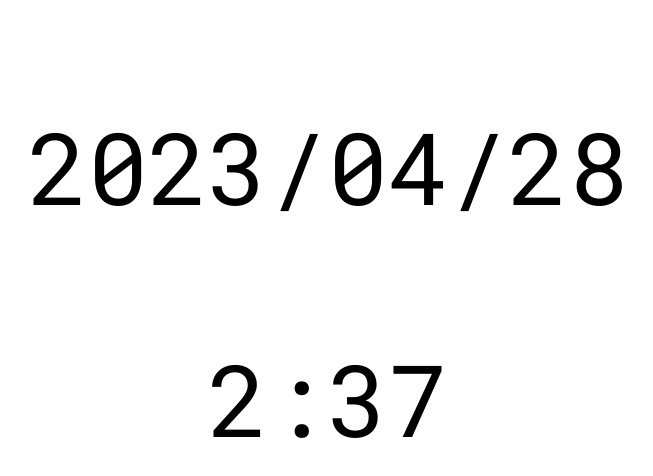
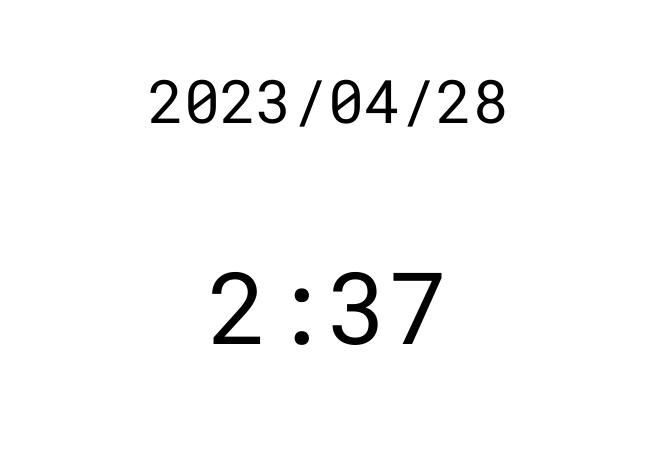
Before and after one commit to haruto17/react-clock, a React (Create React App) app: page / in a window 1280 px wide. Shown: the top 476 px of the page, without its empty margins (312-965 px from the left). Built offline with nearby package versions, Linux system fonts and the light colour scheme.

Commit message:
日付部分の文字サイズ変更

```diff
--- a/src/Clock.css
+++ b/src/Clock.css
@@ -4,3 +4,7 @@
     font-size: 100px;
     font-family: 'Roboto Mono', monospace;
 }
+
+.Date {
+    font-size: 60px;
+}
--- a/src/Clock.js
+++ b/src/Clock.js
@@ -32,8 +32,12 @@ function Clock() {
 
     return (
         <div className="Clock">
-            <p>{date}</p>
-            <p>{time}</p>
+            <div className='Date'>
+                <p>{date}</p>
+            </div>
+            <div className='Time'>
+                <p>{time}</p>
+            </div>
         </div>
     )
 }
```
